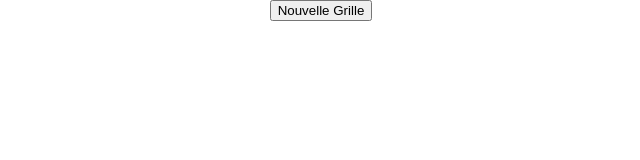
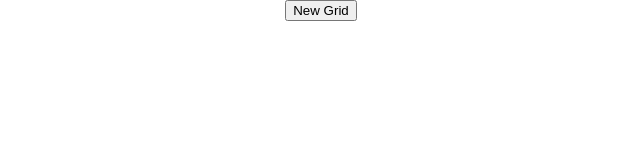
Before and after one commit to kiruavie/Etch_a_Sketch, a plain HTML site: page index.html in a window 1280 px wide. Shown: the full height of the page, 319-959 px from the left. Drawn offline with Linux system fonts and the light colour scheme.

Commit message:
setup button in html file

```diff
--- a/index.html
+++ b/index.html
@@ -7,7 +7,7 @@
     <link rel="stylesheet" href="style.css" />
   </head>
   <body>
-    <button onclick="promptForGridSize()">Nouvelle Grille</button>
+    <button onclick="promptForGridSize()">New Grid</button>
     <div class="grid-container" id="gridContainer"></div>
     <script src="index.js"></script>
   </body>
```
